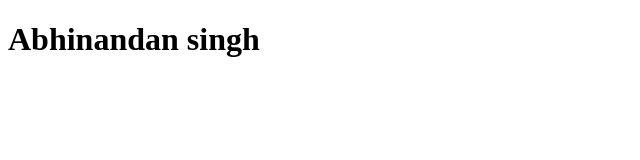
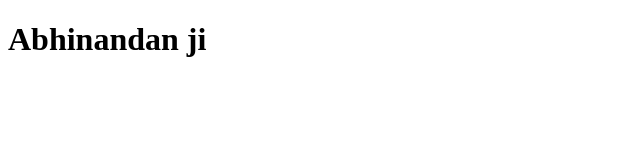
Before and after one commit to INDAbhinandan/indabhinandan, a plain HTML site: page index.html in a window 1280 px wide. Shown: the whole page, without its empty margins (0-640 px from the left). Drawn offline with Linux system fonts and the light colour scheme.

Commit message:
text added

```diff
--- a/index.html
+++ b/index.html
@@ -6,6 +6,6 @@
     <title>Document</title>
 </head>
 <body>
-    <h1>Abhinandan singh</h1>
+    <h1>Abhinandan  ji</h1>
 </body>
 </html>
```
